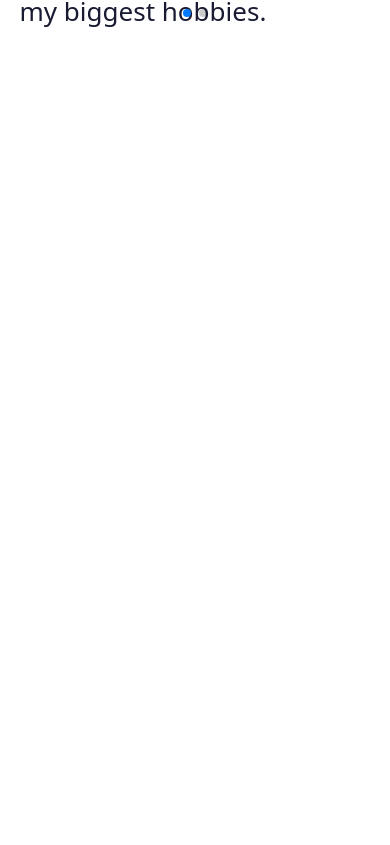
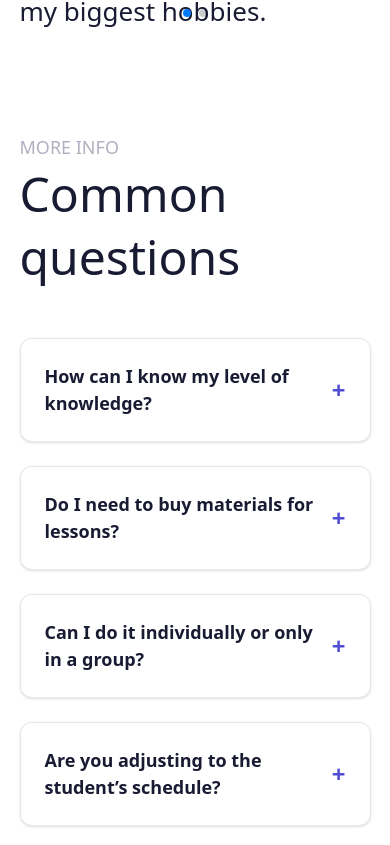
Before and after one commit to Lukakenny/Language-School, a React (Vite) app: page / in a window 390 px wide. Shown: the part 4359-5204 px from the top of the page. Before the commit the page ends 4490 px from the top, so only its background shows below. Built offline with nearby package versions, Linux system fonts and the light colour scheme.

Commit message:
FAQ section responsive

```diff
--- a/src/App.jsx
+++ b/src/App.jsx
@@ -1,5 +1,6 @@
 import HeroComponent from "./components/heroComponent";
 import NavbarComponent from "./components/NavbarComponent";
+import QuestionComponent from "./components/QuestionComponent";
 import TeachersComponent from "./components/TeachersComponent";
 import TestimonialsComponent from "./components/TestimonialsComponent";
 import ValuseComponent from "./components/ValuseComponent";
@@ -16,6 +17,7 @@ function App() {
         <ValuseComponent />
         <TeachersComponent />
         <TestimonialsComponent />
+        <QuestionComponent />
       </div>
     </>
   );
--- /dev/null
+++ b/src/components/QuestionComponent.jsx
@@ -0,0 +1,44 @@
+import React from "react";
+import { useTranslation } from "react-i18next";
+
+function QuestionComponent() {
+  const { t } = useTranslation();
+  const faqs = t("faq", { returnObjects: true });
+  return (
+    <section className="my-[100px]">
+      <div className="container mx-auto w-[90%]">
+        <div className="flex flex-col gap-[50px]">
+          <div className="flex flex-col">
+            <p className="uppercase text-outlineDark text-[18px] leading-[180%]">
+              {t("question.subtitle")}
+            </p>
+            <h2 className=" text-[48px] text-textPrimary leading-[130%]">
+              {t("question.heading")}
+            </h2>
+          </div>
+
+          <div className="grid grid-cols-1 md:grid-cols-2 gap-6 items-start">
+            {faqs.map((item, index) => (
+              <details
+                key={index}
+                className="group p-6 bg-white rounded-xl shadow border border-gray-200 open:shadow-lg open:bg-primary2 open:text-white  transition-all"
+              >
+                <summary className="cursor-pointer flex items-center justify-between text-textPrimary font-semibold text-[18px] group-open:text-white">
+                  {item.question}
+                  <span className="text-primary2 text-[24px] transition-transform duration-300 group-open:rotate-45  group-open:text-white ">
+                    +
+                  </span>
+                </summary>
+                <p className="mt-4 text-bodyText text-[16px] leading-relaxed group-open:text-white">
+                  {item.answer}
+                </p>
+              </details>
+            ))}
+          </div>
+        </div>
+      </div>
+    </section>
+  );
+}
+
+export default QuestionComponent;
--- a/src/components/TeachersComponent.jsx
+++ b/src/components/TeachersComponent.jsx
@@ -64,7 +64,7 @@ function TeachersComponent() {
         >
           {teachers.map((teacher, index) => {
             return (
-              <SwiperSlide role={index}>
+              <SwiperSlide key={index}>
                 <div className="flex flex-col gap-[40px]">
                   <img src={teacher.image} alt="teacherImage" />
 
--- a/src/components/TestimonialsComponent.jsx
+++ b/src/components/TestimonialsComponent.jsx
@@ -34,7 +34,7 @@ function TestimonialsComponent() {
             >
               {testimonials.map((testimonial, index) => {
                 return (
-                  <SwiperSlide role={index}>
+                  <SwiperSlide key={index}>
                     <div className="flex flex-row gap-[128px]">
                       <div className=" hidden lg:block w-[50%]">
                         <img src={testimonial.image} alt="" />
--- a/src/utils/i18n/locales/de/de.json
+++ b/src/utils/i18n/locales/de/de.json
@@ -46,5 +46,31 @@
       "course": "Teilnehmer des Spanischkurses B2",
       "quote": "Ich hätte niemals den gleichen Fortschritt beim Spanischlernen ohne Lingua machen können. Das Beste daran ist, dass Spanischlernen jetzt zu einem meiner größten Hobbys geworden ist. Ich hätte niemals den gleichen Fortschritt beim Spanischlernen ohne Lingua machen können. Das Beste daran ist, dass Spanischlernen jetzt zu einem meiner größten Hobbys geworden ist."
     }
+  ],
+  "faq": [
+    {
+      "question": "Wie kann ich mein Sprachniveau bestimmen?",
+      "answer": "Vor Kursbeginn bieten wir einen kurzen Einstufungstest an, um Ihr aktuelles Sprachniveau festzustellen und die passende Gruppe zu empfehlen."
+    },
+    {
+      "question": "Muss ich Unterrichtsmaterialien kaufen?",
+      "answer": "Nein, alle notwendigen Materialien werden vom Lehrer bereitgestellt und sind im Kurspreis enthalten. Sie erhalten sie je nach Kursformat digital oder gedruckt."
+    },
+    {
+      "question": "Kann ich den Kurs einzeln oder nur in der Gruppe machen?",
+      "answer": "Sie können zwischen Einzelunterricht und Gruppenunterricht wählen – je nach Wunsch und Lernziel."
+    },
+    {
+      "question": "Passen Sie sich dem Zeitplan des Schülers an?",
+      "answer": "Ja, wir bemühen uns, einen flexiblen Zeitplan anzubieten und gemeinsam mit Ihnen passende Termine zu finden."
+    },
+    {
+      "question": "Wie groß ist die maximale Gruppengröße?",
+      "answer": "Unsere Gruppen bestehen aus maximal 6 Teilnehmern, um individuelle Betreuung und effektives Lernen zu gewährleisten."
+    },
+    {
+      "question": "Wie läuft die erste Stunde mit dem Lehrer ab?",
+      "answer": "Am Ende der Probestunde können Sie selbst entscheiden, ob diese Art von Online-Unterricht für Sie geeignet ist. Die meisten unserer Schüler erkennen den Nutzen des Online-Lernens und entscheiden sich dafür."
+    }
   ]
 }
--- a/src/utils/i18n/locales/en/en.json
+++ b/src/utils/i18n/locales/en/en.json
@@ -46,5 +46,35 @@
       "course": "Spain B2 course student",
       "quote": "There is no way I could have made the same progress learning Spanish without using Lingua. The best part is now learning Spanish has become one of my biggest hobbies.There is no way I could have made the same progress learning Spanish without using Lingua. The best part is now learning Spanish has become one of my biggest hobbies."
     }
+  ],
+  "question": {
+    "subtitle": "more info",
+    "heading": "Common questions"
+  },
+  "faq": [
+    {
+      "question": "How can I know my level of knowledge?",
+      "answer": "Before starting a course, we offer a short placement test to assess your current language level and recommend the appropriate group."
+    },
+    {
+      "question": "Do I need to buy materials for lessons?",
+      "answer": "No, all necessary materials are provided by the teacher and included in the course. You will receive digital or printed materials depending on the format."
+    },
+    {
+      "question": "Can I do it individually or only in a group?",
+      "answer": "You can choose between individual lessons or group sessions depending on your preference and learning goals."
+    },
+    {
+      "question": "Are you adjusting to the student’s schedule?",
+      "answer": "Yes, we try to offer flexible scheduling and work with each student to find the most convenient time for lessons."
+    },
+    {
+      "question": "What is the maximum group size?",
+      "answer": "Our group classes have a maximum of 6 students to ensure personal attention and effective learning."
+    },
+    {
+      "question": "How the first lesson with teacher will be?",
+      "answer": "By the end of the trial lesson, you will be able to determine for yourself whether this kind of online lesson is right for you or not. In our experience, most students appreciate the benefits of online education and decide to study online."
+    }
   ]
 }
--- a/src/utils/i18n/locales/srb/srb.json
+++ b/src/utils/i18n/locales/srb/srb.json
@@ -46,5 +46,31 @@
       "course": "Student španskog B2 kursa",
       "quote": "Nikada ne bih mogao da postignem isti napredak u učenju španskog bez Lingue. Najbolji deo je što je učenje španskog sada postalo jedno od mojih omiljenih hobija. Nikada ne bih mogao da postignem isti napredak u učenju španskog bez Lingue. Najbolji deo je što je učenje španskog sada postalo jedno od mojih omiljenih hobija."
     }
+  ],
+  "faq": [
+    {
+      "question": "Kako mogu da znam svoj nivo znanja?",
+      "answer": "Pre početka kursa nudimo kratak test za određivanje nivoa znanja kako bismo vam preporučili odgovarajuću grupu."
+    },
+    {
+      "question": "Da li moram da kupujem materijale za časove?",
+      "answer": "Ne, svi potrebni materijali su obezbeđeni od strane predavača i uključeni su u cenu kursa. Materijale dobijate u digitalnom ili štampanom obliku, u zavisnosti od formata nastave."
+    },
+    {
+      "question": "Da li mogu da pohađam časove individualno ili samo u grupi?",
+      "answer": "Možete birati između individualnih časova i grupne nastave, u zavisnosti od vaših ciljeva i preferencija."
+    },
+    {
+      "question": "Da li se prilagođavate rasporedu učenika?",
+      "answer": "Da, trudimo se da ponudimo fleksibilan raspored i da zajedno pronađemo termin koji vama najviše odgovara."
+    },
+    {
+      "question": "Kolika je maksimalna veličina grupe?",
+      "answer": "Našim grupnim časovima prisustvuje najviše 6 polaznika kako bi se omogućio kvalitetan rad i individualna pažnja."
+    },
+    {
+      "question": "Kako izgleda prvi čas sa profesorom?",
+      "answer": "Na kraju probnog časa znaćete da li vam ovakav vid nastave odgovara. Na osnovu našeg iskustva, većina polaznika prepozna prednosti online nastave i odlučuje se za nastavak školovanja na ovaj način."
+    }
   ]
 }
```
